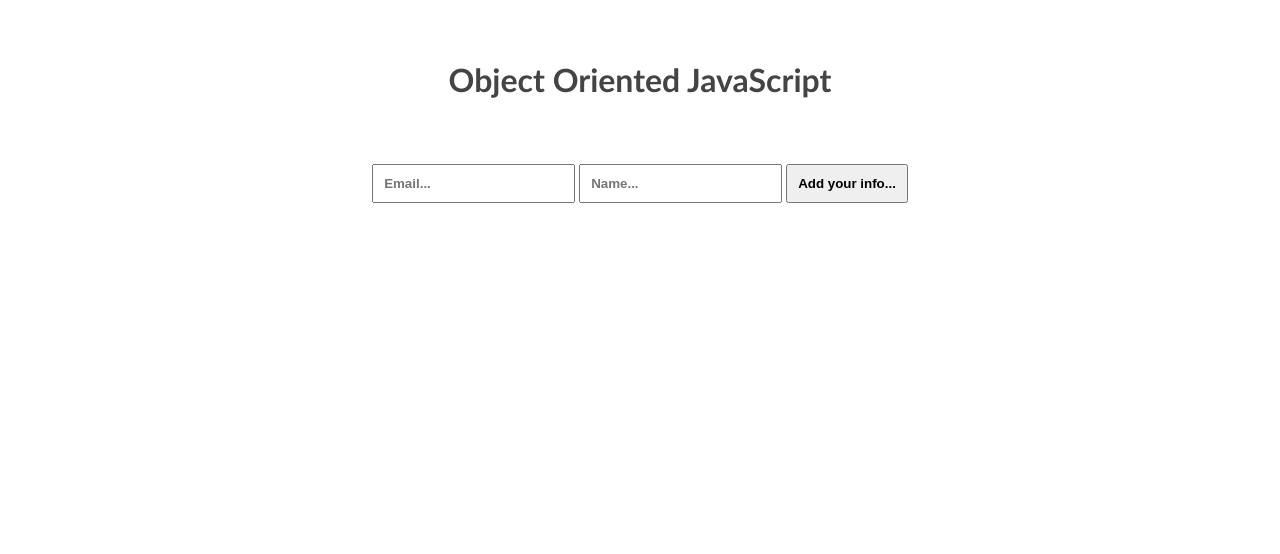
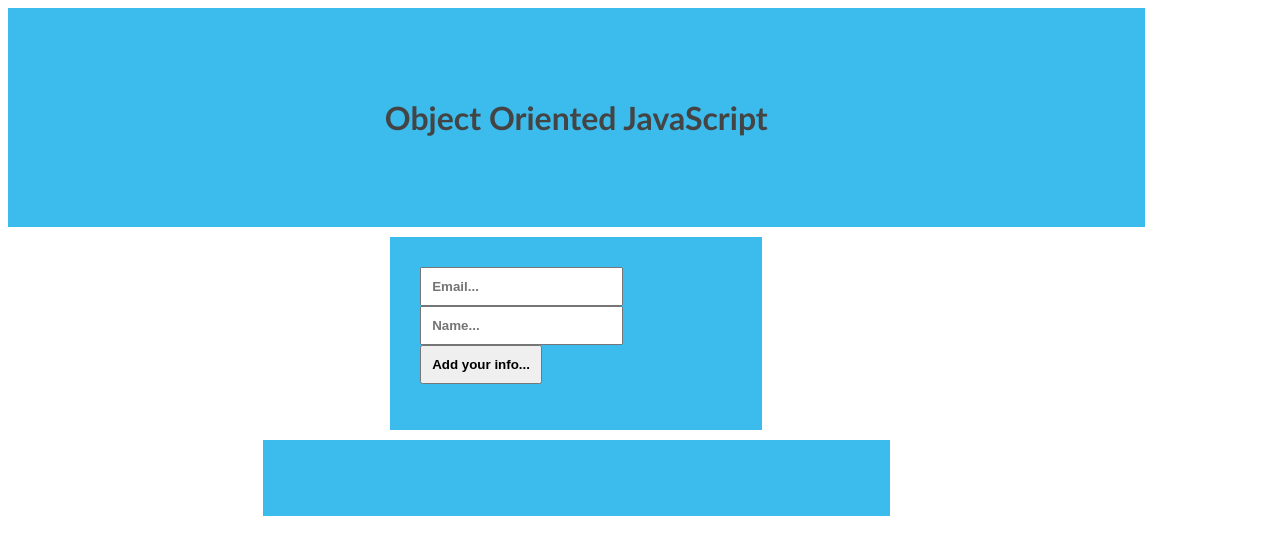
Before and after one commit to AndrewYoung72/javascript-oop, a website with bundled scripts: page index.html in a window 1280 px wide. Built offline with nearby package versions, Linux system fonts and the light colour scheme.

Commit message:
css grid added

```diff
--- a/index.html
+++ b/index.html
@@ -15,9 +15,12 @@
     </style>
   </head>
   <body>
+    <div id="grid-content">
+      <div class="header">
         <h1>Object Oriented JavaScript</h1>
-    <div id="form-container">
-      <form action="" id="add-user">
+      </div>
+      <div class="form-container">
+        <form action="" class="add-user">
           <input id="email" type="text" placeholder="Email..." />
           <input id="name" type="text" placeholder="Name..." />
           <button>Add your info...</button>
@@ -26,6 +29,7 @@
       <div class="list">
         <ul></ul>
       </div>
+    </div>
     <script type="module" src="user.js"></script>
     <script type="module" src="index.js"></script>
   </body>
--- a/style.css
+++ b/style.css
@@ -1,23 +1,27 @@
-#form-container {
-  display: flex;
-  justify-content: center;
-  padding: 5px;
+.header {
+  grid-column: 1/10;
 }
 
+.form-container {
+  grid-column: 4/7;
+  grid-row: 2/3;
+}
 
-#add-user input {
+.list {
+  grid-column: 3/8;
+  grid-row: auto;
+}
+
+.add-user input {
   font-weight: bold;
   padding: 10px;
 }
 
-#add-user button {
+.add-user button {
   font-weight: bold;
   padding: 10px;
 }
 
-.list {
-  display: flex;
-}
 
 .list ul li {
   display: inline-flex;
@@ -32,3 +36,15 @@
   box-sizing: border-box;
   width: 300px;
 }
+
+#grid-content {
+  display: grid;
+  grid-template-columns: repeat(10, 1fr);
+  justify-content: start;
+  grid-gap: 10px;
+}
+
+#grid-content div {
+  background: #3bbced;
+  padding: 30px;
+}
```
Lines whose indentation alone changed are shown as unchanged.
